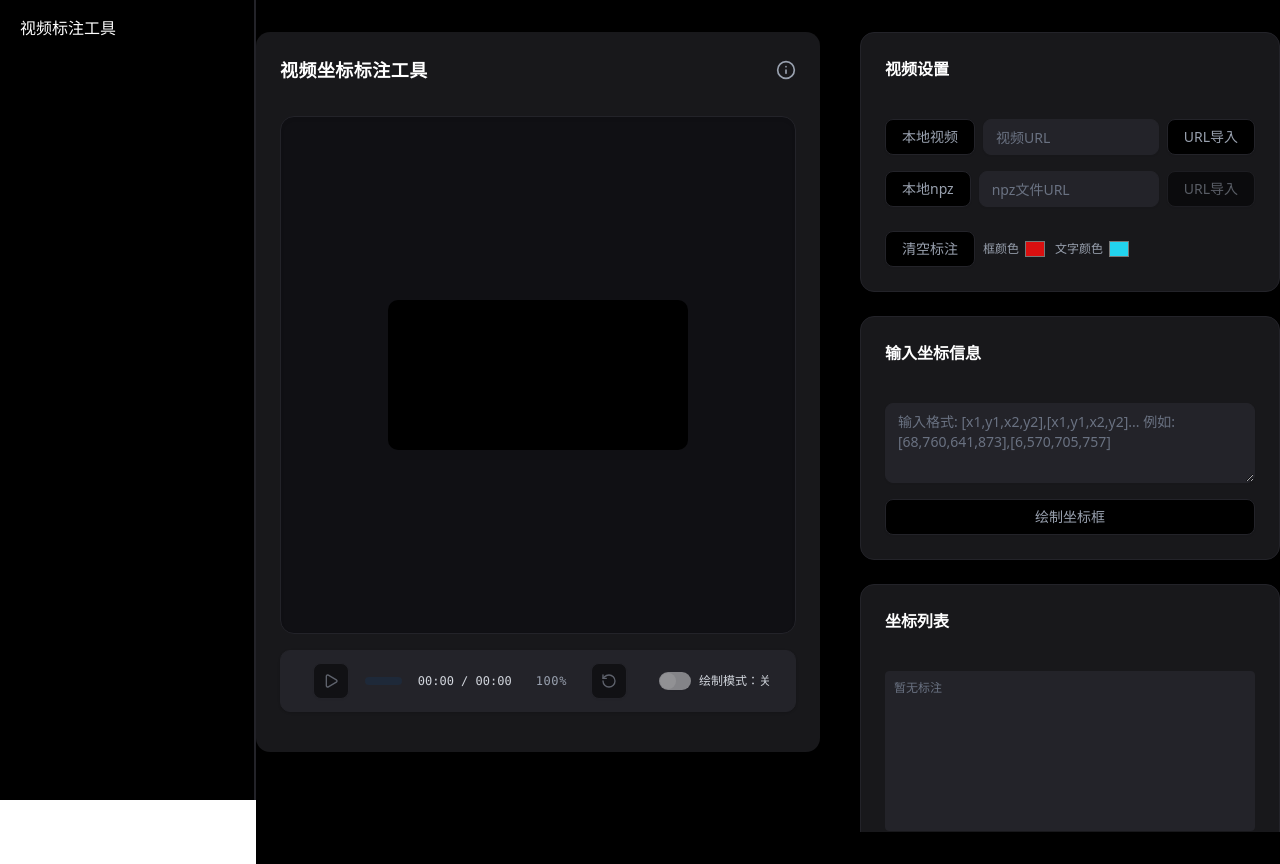
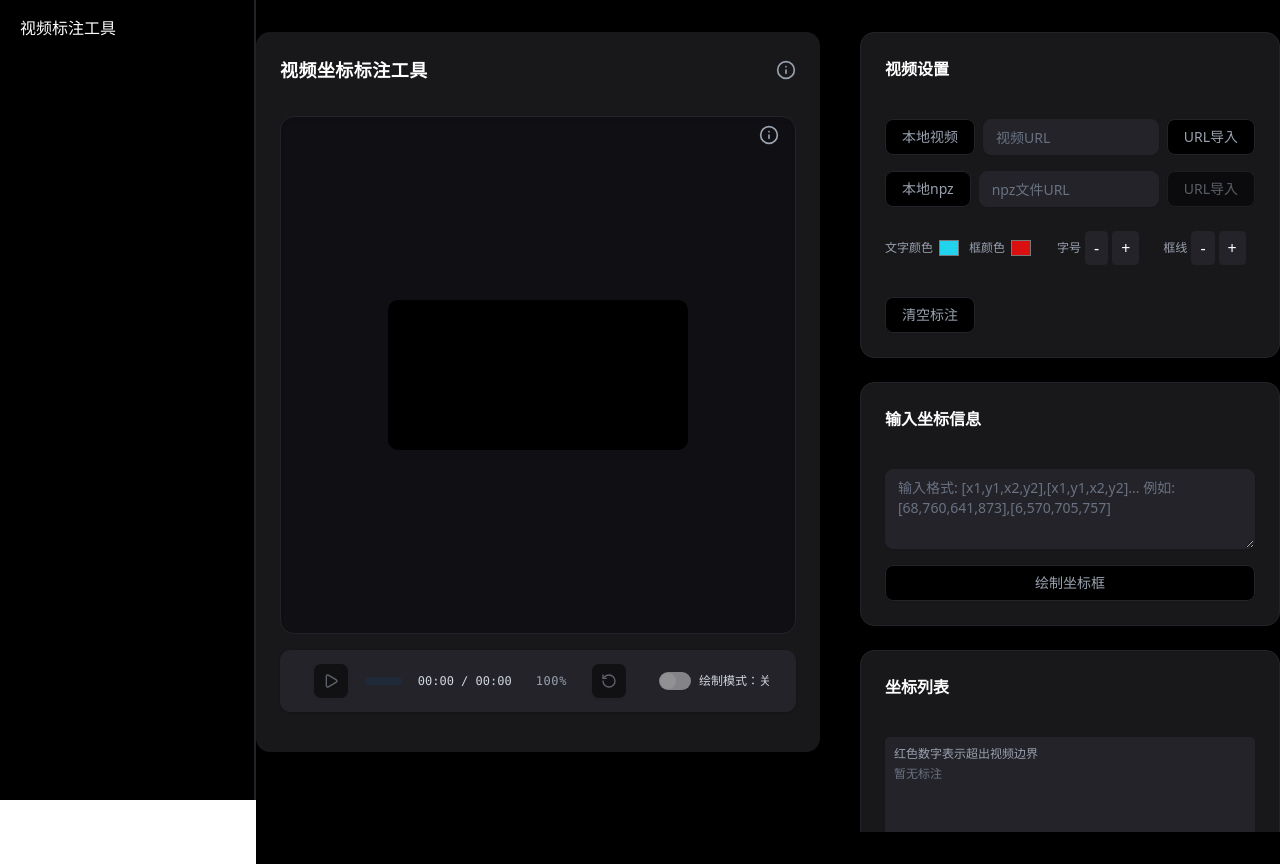
Before and after one commit to daodaolee/video-coordinate, a Next.js app: page /tools/video-annotator in a window 1280 px wide. Built offline with nearby package versions, Linux system fonts and the light colour scheme.

Commit message:
新增字体和框属性修改

```diff
--- a/components/VideoAnnotator.tsx
+++ b/components/VideoAnnotator.tsx
@@ -6,7 +6,6 @@ import { Input } from '@/components/ui/input';
 import { Textarea } from '@/components/ui/textarea';
 import { ScrollArea } from '@/components/ui/scroll-area';
 import { Tooltip, TooltipTrigger, TooltipContent } from '@/components/ui/tooltip';
-import { toast } from 'sonner';
 import { Info, RotateCcw, Play, Pause } from 'lucide-react';
 import { Switch } from '@/components/ui/switch';
 import JSZip from 'jszip';
@@ -28,7 +27,6 @@ const VideoAnnotator: React.FC = () => {
   const [isDrawing, setIsDrawing] = useState(false);
   const [start, setStart] = useState<{ x: number; y: number } | null>(null);
   const [currentZoom, setCurrentZoom] = useState(1);
-  const [toastMsg, setToastMsg] = useState('');
   const [error, setError] = useState('');
   const [playing, setPlaying] = useState(false);
   const [progress, setProgress] = useState(0);
@@ -40,14 +38,8 @@ const VideoAnnotator: React.FC = () => {
   const [highlightIdx, setHighlightIdx] = useState<number | null>(null);
   const [drawMode, setDrawMode] = useState(false);
   const [npzUrl, setNpzUrl] = useState('');
-
-  // Toast logic (use sonner)
-  useEffect(() => {
-    if (toastMsg) {
-      toast(toastMsg, { duration: 2000 });
-      setToastMsg('');
-    }
-  }, [toastMsg]);
+  const [fontSize, setFontSize] = useState<number>(32); // 默认字号18
+  const [lineWidth, setLineWidth] = useState<number>(5); // 默认线宽3
 
   // Video event listeners
   useEffect(() => {
@@ -79,21 +71,20 @@ const VideoAnnotator: React.FC = () => {
     coordinates.forEach((coord, idx) => {
       ctx.beginPath();
       ctx.strokeStyle = idx === highlightIdx ? '#fff' : boxColor;
-      ctx.lineWidth = idx === highlightIdx ? 3 : 2;
+      ctx.lineWidth = lineWidth;
       ctx.globalAlpha = idx === highlightIdx ? 1 : 0.9;
       ctx.strokeRect(coord[0], coord[1], coord[2] - coord[0], coord[3] - coord[1]);
       ctx.fillStyle = idx === highlightIdx ? '#fff' : textColor;
       ctx.globalAlpha = 1;
-      ctx.font = '12px Arial';
+      ctx.font = `${fontSize}px Arial`;
       ctx.fillText(`(${coord[0]},${coord[1]})`, coord[0], coord[1] - 5);
-      ctx.fillText(`(${coord[2]},${coord[3]})`, coord[2], coord[3] + 15);
-      // 框中心用圆形标注"1234"
+      ctx.fillText(`(${coord[2]},${coord[3]})`, coord[2], coord[3] + fontSize);
+      // 框中心用圆形标注编号
       const centerX = (coord[0] + coord[2]) / 2;
       const centerY = (coord[1] + coord[3]) / 2;
-      const radius = 9; // 缩小圆的半径
-      // 画圆
+      const centerRadius = Math.max(10, fontSize * 0.7);
       ctx.beginPath();
-      ctx.arc(centerX, centerY, radius, 0, 2 * Math.PI);
+      ctx.arc(centerX, centerY, centerRadius, 0, 2 * Math.PI);
       ctx.fillStyle = idx === highlightIdx ? '#fff' : '#222';
       ctx.globalAlpha = 0.85;
       ctx.fill();
@@ -101,8 +92,7 @@ const VideoAnnotator: React.FC = () => {
       ctx.strokeStyle = idx === highlightIdx ? boxColor : '#fff';
       ctx.globalAlpha = 1;
       ctx.stroke();
-      // 写数字
-      ctx.font = 'bold 11px Arial'; // 缩小字体
+      ctx.font = `bold ${fontSize - 2}px Arial`;
       ctx.fillStyle = idx === highlightIdx ? boxColor : '#fff';
       ctx.textAlign = 'center';
       ctx.textBaseline = 'middle';
@@ -110,7 +100,7 @@ const VideoAnnotator: React.FC = () => {
       ctx.textAlign = 'start';
       ctx.textBaseline = 'alphabetic';
     });
-  }, [coordinates, boxColor, textColor, highlightIdx]);
+  }, [coordinates, boxColor, textColor, highlightIdx, fontSize, lineWidth]);
 
   // 修复 canvas 尺寸同步问题
   useEffect(() => {
@@ -121,11 +111,12 @@ const VideoAnnotator: React.FC = () => {
 
     const setCanvasSize = () => {
       if (video.videoWidth && video.videoHeight) {
+        // 像素宽高：原始分辨率
         canvas.width = video.videoWidth;
         canvas.height = video.videoHeight;
         drawCanvas.width = video.videoWidth;
         drawCanvas.height = video.videoHeight;
-        // 样式宽高用于适配缩放
+        // 样式宽高：和video实际显示宽高一致
         canvas.style.width = video.offsetWidth + 'px';
         canvas.style.height = video.offsetHeight + 'px';
         drawCanvas.style.width = video.offsetWidth + 'px';
@@ -236,7 +227,6 @@ const VideoAnnotator: React.FC = () => {
     setCoordinates((prev) => {
       const next = [...prev, newCoord];
       setInputValue(next.map((c) => `[${c.join(',')}]`).join(','));
-      setToastMsg('已添加标注框');
       // 自动滚动到新坐标
       setTimeout(() => {
         const list = document.getElementById('coord-list-scroll');
@@ -275,7 +265,6 @@ const VideoAnnotator: React.FC = () => {
         }) || []
       );
     } catch {
-      setToastMsg('坐标格式错误，请检查输入');
       return [];
     }
   };
@@ -294,17 +283,17 @@ const VideoAnnotator: React.FC = () => {
   };
 
   // Check bounds
-  const checkBounds = (coord: number[], index: number) => {
+  const checkBounds = (coord: number[]) => {
     const video = videoRef.current;
     if (!video) return;
     const [x1, y1, x2, y2] = coord;
-    const outOfBounds = [];
+    const outOfBounds: string[] = [];
     if (x1 < 0) outOfBounds.push('左');
     if (y1 < 0) outOfBounds.push('上');
     if (x2 > video.videoWidth) outOfBounds.push('右');
     if (y2 > video.videoHeight) outOfBounds.push('下');
     if (outOfBounds.length > 0) {
-      setToastMsg(`第${index + 1}个框超出视频${outOfBounds.join('、')}边界`);
+      // debugger;
     }
   };
 
@@ -327,21 +316,6 @@ const VideoAnnotator: React.FC = () => {
     const rect = (e.target as HTMLDivElement).getBoundingClientRect();
     const pos = (e.clientX - rect.left) / rect.width;
     video.currentTime = pos * video.duration;
-  };
-
-  // Zoom controls
-  const handleWheel = (e: React.WheelEvent) => {
-    // 只有按住 Ctrl 或 Meta（Command）时才缩放
-    if (e.ctrlKey || e.metaKey) {
-      e.preventDefault();
-      let nextZoom = currentZoom + (e.deltaY < 0 ? 0.1 : -0.1);
-      nextZoom = Math.max(0.5, Math.min(3, nextZoom));
-      if (nextZoom === currentZoom) {
-        setToastMsg(nextZoom === 0.5 ? '已到最小缩放' : '已到最大缩放');
-      }
-      setCurrentZoom(nextZoom);
-    }
-    // 否则让页面正常滚动
   };
 
   // 文件选择优化
@@ -384,7 +358,6 @@ const VideoAnnotator: React.FC = () => {
     setCoordinates((prev) => {
       const next = prev.filter((_, i) => i !== idx);
       setInputValue(next.map((c) => `[${c.join(',')}]`).join(','));
-      setToastMsg('已删除标注框');
       return next;
     });
   };
@@ -398,7 +371,6 @@ const VideoAnnotator: React.FC = () => {
       const zip = await JSZip.loadAsync(file);
       const npyFile = zip.file('crop_box.npy');
       if (!npyFile) {
-        setToastMsg('未找到 crop_box.npy');
         return;
       }
       const npyBuffer = await npyFile.async('arraybuffer');
@@ -419,10 +391,8 @@ const VideoAnnotator: React.FC = () => {
         const all = [...prevArr, ...coords];
         return all.map((c) => `[${c.join(',')}]`).join(',');
       });
-      setToastMsg('crop_box 解析成功');
     } catch (e) {
       console.log(e);
-      setToastMsg('npz 解析失败');
     }
   };
   const npzInputRef = useRef<HTMLInputElement>(null);
@@ -437,7 +407,6 @@ const VideoAnnotator: React.FC = () => {
       const zip = await JSZip.loadAsync(arrayBuffer);
       const npyFile = zip.file('crop_box.npy');
       if (!npyFile) {
-        setToastMsg('未找到 crop_box.npy');
         return;
       }
       const npyBuffer = await npyFile.async('arraybuffer');
@@ -457,13 +426,18 @@ const VideoAnnotator: React.FC = () => {
         const all = [...prevArr, ...coords];
         return all.map((c) => `[${c.join(',')}]`).join(',');
       });
-      setToastMsg('npz URL 解析成功');
     } catch (e: unknown) {
-      let msg = '';
-      if (e instanceof Error) msg = e.message;
-      else if (typeof e === 'string') msg = e;
-      else msg = JSON.stringify(e);
-      setToastMsg('npz URL 解析失败: ' + msg);
+      throw e;
+    }
+  };
+
+  // wheel缩放逻辑恢复
+  const handleWheel = (e: React.WheelEvent) => {
+    if (e.ctrlKey || e.metaKey) {
+      e.preventDefault();
+      let nextZoom = currentZoom + (e.deltaY < 0 ? 0.1 : -0.1);
+      nextZoom = Math.max(0.2, Math.min(10, nextZoom));
+      setCurrentZoom(nextZoom);
     }
   };
 
@@ -490,6 +464,29 @@ const VideoAnnotator: React.FC = () => {
           </CardHeader>
           <CardContent className="flex flex-col items-center w-full flex-1">
             <div className="relative rounded-xl overflow-auto mb-4 w-full flex-1 flex items-center justify-center max-h-[70vh] bg-[#101014] border border-[#232329] shadow-inner scrollbar-hide">
+              {/* 悬浮操作说明Tip */}
+              <div className="absolute top-2 right-4 z-20">
+                <Tooltip>
+                  <TooltipTrigger asChild>
+                    <Info className="w-5 h-5 text-gray-400 hover:text-gray-200 cursor-pointer" />
+                  </TooltipTrigger>
+                  <TooltipContent
+                    side="left"
+                    className="text-xs bg-[#222] text-gray-200 border border-gray-700 max-w-xs"
+                  >
+                    <div className="mb-1">
+                      快捷键：空格播放/暂停，Delete 删除最后一个框，Ctrl+Z 撤销
+                    </div>
+                    <div className="mb-1">
+                      缩放：按住 Ctrl/Command + 滚轮，支持 0.2~10 倍，缩放以鼠标为中心
+                    </div>
+                    <div className="mb-1">
+                      红色数字表示该点超出视频边界，行尾&#34;超出边界&#34;标识
+                    </div>
+                    <div>框线、字号均可自定义，编号和圆圈大小自适应分辨率</div>
+                  </TooltipContent>
+                </Tooltip>
+              </div>
               <div
                 id="videoWrapper"
                 className="relative mx-auto"
@@ -676,14 +673,16 @@ const VideoAnnotator: React.FC = () => {
               </div>
               {/* 标注操作分组 */}
               <div className="flex flex-wrap items-center gap-2 mt-2">
-                <Button
-                  variant="secondary"
-                  onClick={handleClear}
-                  className="bg-black text-gray-400 hover:bg-[#18181b] border border-[#232329] px-4"
+                <label className="text-xs text-gray-400 flex items-center gap-1">
+                  文字颜色
+                  <input
+                    type="color"
+                    value={textColor}
+                    onChange={(e) => setTextColor(e.target.value)}
+                    className="w-6 h-6 border-none bg-transparent cursor-pointer"
                     disabled={playing}
-                >
-                  清空标注
-                </Button>
+                  />
+                </label>
                 <label className="text-xs text-gray-400 flex items-center gap-1">
                   框颜色
                   <input
@@ -694,16 +693,58 @@ const VideoAnnotator: React.FC = () => {
                     disabled={playing}
                   />
                 </label>
-                <label className="text-xs text-gray-400 flex items-center gap-1">
-                  文字颜色
-                  <input
-                    type="color"
-                    value={textColor}
-                    onChange={(e) => setTextColor(e.target.value)}
-                    className="w-6 h-6 border-none bg-transparent cursor-pointer"
+                <div className="flex items-center gap-1 ml-4">
+                  <span className="text-xs text-gray-400">字号</span>
+                  <button
+                    type="button"
+                    className="px-2 py-1 bg-[#232329] border border-[#232329] text-white rounded hover:bg-[#333]"
+                    onClick={() => setFontSize((f) => Math.max(12, f - 4))}
                     disabled={playing}
-                  />
-                </label>
+                  >
+                    -
+                  </button>
+                  {/* <span className="w-8 text-center">{fontSize}</span> */}
+                  <button
+                    type="button"
+                    className="px-2 py-1 bg-[#232329] border border-[#232329] text-white rounded hover:bg-[#333]"
+                    onClick={() => setFontSize((f) => Math.min(48, f + 4))}
+                    disabled={playing}
+                  >
+                    +
+                  </button>
+                </div>
+                <div className="flex items-center gap-1 ml-4">
+                  <span className="text-xs text-gray-400">框线</span>
+                  <button
+                    type="button"
+                    className="px-2 py-1 bg-[#232329] border border-[#232329] text-white rounded hover:bg-[#333]"
+                    onClick={() => setLineWidth((w) => Math.max(1, w - 2))}
+                    disabled={playing}
+                  >
+                    -
+                  </button>
+                  {/* <span className="w-8 text-center">{lineWidth}</span> */}
+                  <button
+                    type="button"
+                    className="px-2 py-1 bg-[#232329] border border-[#232329] text-white rounded hover:bg-[#333]"
+                    onClick={() => setLineWidth((w) => Math.min(10, w + 2))}
+                    disabled={playing}
+                  >
+                    +
+                  </button>
+                </div>
+              </div>
+
+              {/* 清空标注按钮单独放下方，拉开间距 */}
+              <div className="flex flex-row items-center gap-2 mt-4">
+                <Button
+                  variant="secondary"
+                  onClick={handleClear}
+                  className="bg-black text-gray-400 hover:bg-[#18181b] border border-[#232329] px-4"
+                  disabled={playing}
+                >
+                  清空标注
+                </Button>
               </div>
               {error && <div className="text-red-500 text-xs mt-1">{error}</div>}
             </CardContent>
@@ -742,17 +783,36 @@ const VideoAnnotator: React.FC = () => {
                 className="h-40 rounded border border-[#232329] bg-[#232329] p-2"
               >
                 <div className="space-y-1">
+                  <div className="text-xs text-gray-400 mb-1">红色数字表示超出视频边界</div>
                   {coordinates.length === 0 && (
                     <div className="text-xs text-gray-500">暂无标注</div>
                   )}
-                  {coordinates.map((coord, idx) => (
+                  {coordinates.map((coord, idx) => {
+                    const video = videoRef.current;
+                    const pointColor: (string | undefined)[] = [
+                      undefined,
+                      undefined,
+                      undefined,
+                      undefined,
+                    ];
+                    if (video) {
+                      if (coord[0] < 0) pointColor[0] = 'red';
+                      if (coord[1] < 0) pointColor[1] = 'red';
+                      if (coord[2] > video.videoWidth) pointColor[2] = 'red';
+                      if (coord[3] > video.videoHeight) pointColor[3] = 'red';
+                    }
+                    return (
                       <div
                         key={idx}
                         className="text-xs text-cyan-400 font-mono flex items-center gap-2 group cursor-pointer"
                         onMouseEnter={() => handleCoordMouseEnter(idx)}
                         onMouseLeave={handleCoordMouseLeave}
                       >
-                      框{idx + 1}: [{coord.join(', ')}]
+                        框{idx + 1}: [
+                        <span style={{ color: pointColor[0] || undefined }}>{coord[0]}</span>,
+                        <span style={{ color: pointColor[1] || undefined }}>{coord[1]}</span>,
+                        <span style={{ color: pointColor[2] || undefined }}>{coord[2]}</span>,
+                        <span style={{ color: pointColor[3] || undefined }}>{coord[3]}</span>]
                         <Button
                           variant="secondary"
                           size="icon"
@@ -763,7 +823,8 @@ const VideoAnnotator: React.FC = () => {
                           ×
                         </Button>
                       </div>
-                  ))}
+                    );
+                  })}
                 </div>
               </ScrollArea>
             </CardContent>
--- a/src/app/globals.css
+++ b/src/app/globals.css
@@ -225,5 +225,5 @@
   }
 }
 /* 全局样式文件中添加 */
-.scrollbar-hide::-webkit-scrollbar { display: none; }
-.scrollbar-hide { -ms-overflow-style: none; scrollbar-width: none; }
+*:-webkit-scrollbar { display: none; }
+*{ -ms-overflow-style: none; scrollbar-width: none; }
```
Lines whose indentation alone changed are shown as unchanged.
